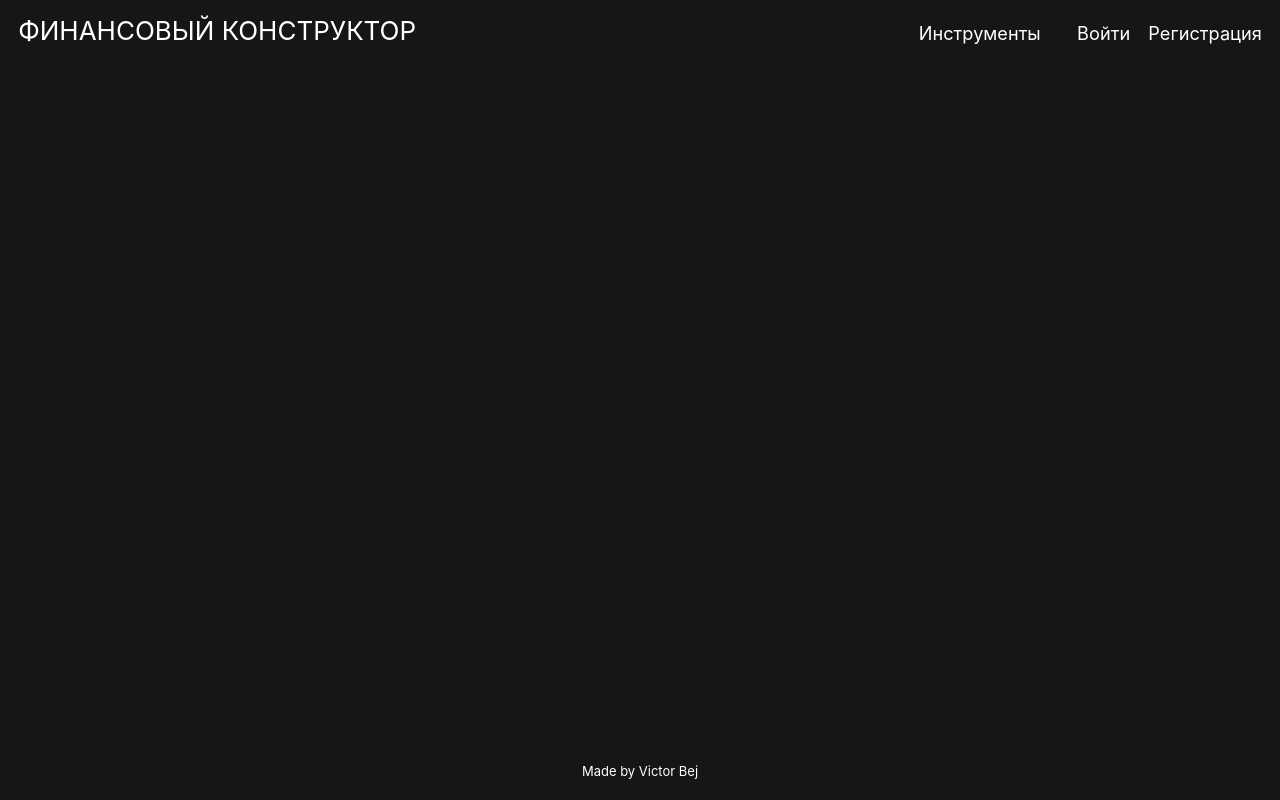
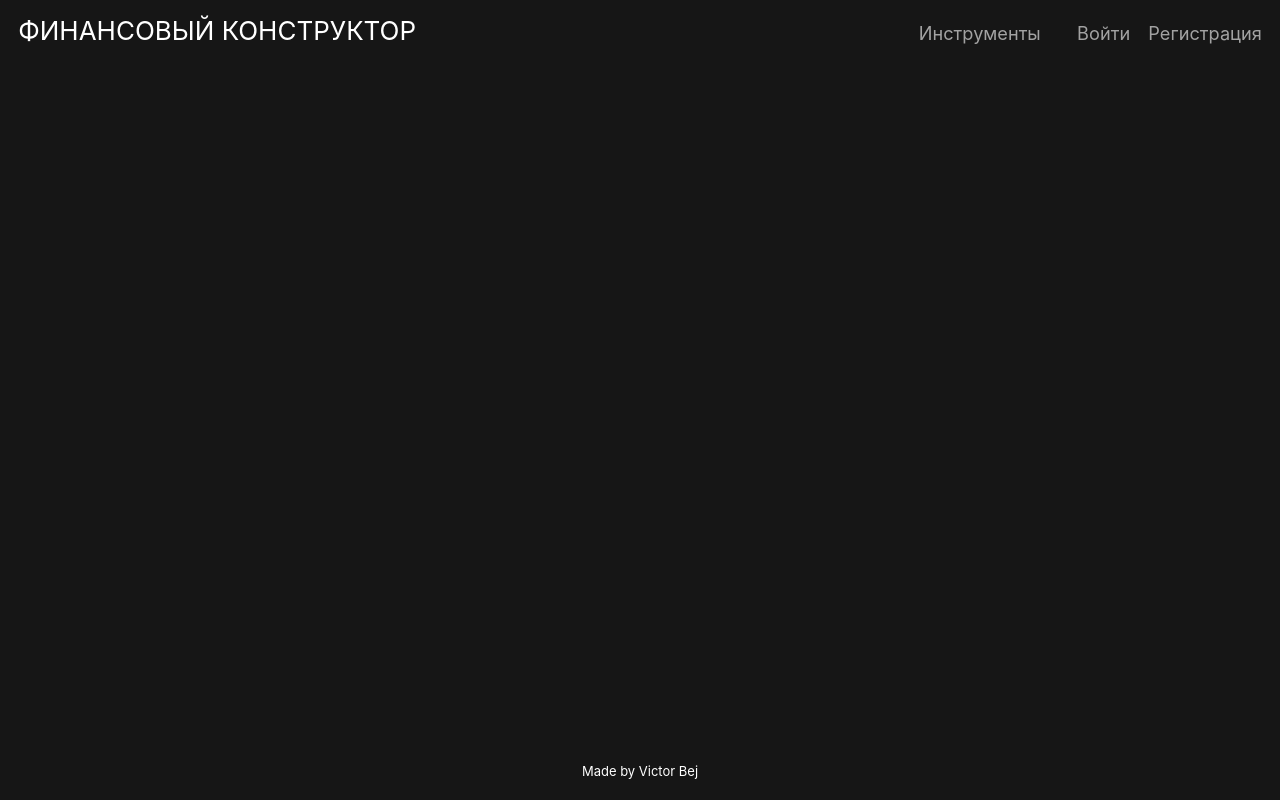
Before and after one commit to victorbej/finance-frontend, a React (Create React App) app: page / in a window 1280 px wide. Built offline with nearby package versions, Linux system fonts and the light colour scheme.

Commit message:
link fixed to navlink

```diff
--- a/src/components/Header/Header.js
+++ b/src/components/Header/Header.js
@@ -1,14 +1,14 @@
 import './Header.scss';
-import { Link } from "react-router-dom";
+import { NavLink } from "react-router-dom";
 
 function Header() {
     return (
         <header className="header">
             <h1 className="header__title">Финансовый конструктор</h1>
             <div className="header__user">
-                <Link className="header__link" to="/tools">Инструменты</Link>
-                <Link className="header__link" to="/login">Войти</Link>
-                <Link className="header__link" to="/registration">Регистрация</Link>
+                <NavLink activeClassName="active" className="header__link" to="/tools">Инструменты</NavLink>
+                <NavLink activeClassName="active" className="header__link" to="/login">Войти</NavLink>
+                <NavLink activeClassName="active" className="header__link" to="/registration">Регистрация</NavLink>
             </div>
         </header>
     );
--- a/src/components/Header/Header.scss
+++ b/src/components/Header/Header.scss
@@ -14,12 +14,17 @@
     padding: 0 1em;
     color: #ffffff;
     transition: all ease-in-out 0.4s;
-    font-size: .7em;
+    font-size: 0.7em;
+    opacity: 0.6;
     &:last-child {
       padding: 0;
     }
     &:hover {
-      opacity: 0.7;
+      opacity: 1;
     }
   }
 }
+
+.active {
+  opacity: 1;
+}
```
